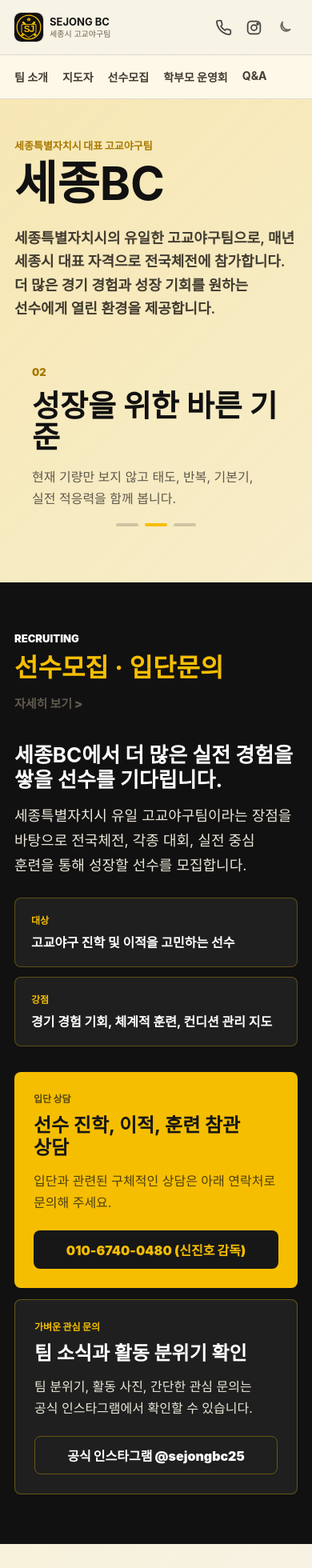
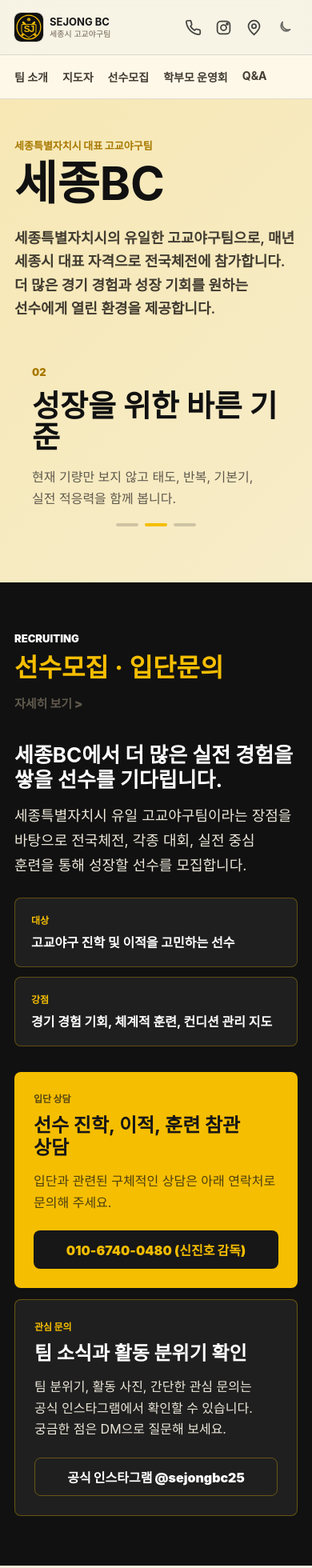
Before and after one commit to sejongbc/sejongbc.github.io, a Nuxt app: page / in a window 390 px wide. Shown: the top 1960 px of the page at 80% size. Built offline with nearby package versions, Linux system fonts and the light colour scheme.

Commit message:
위치 아이콘 추가

```diff
--- a/app/app.vue
+++ b/app/app.vue
@@ -133,6 +133,18 @@
             <rect x="3" y="3" width="18" height="18" rx="5" />
             <circle cx="12" cy="12" r="4" />
             <circle cx="17.2" cy="6.8" r="1.1" />
+          </svg>
+        </a>
+        <a
+          class="location-action"
+          href="https://naver.me/FG7CBgyD"
+          target="_blank"
+          rel="noreferrer"
+          aria-label="네이버 지도에서 훈련 장소 열기"
+        >
+          <svg viewBox="0 0 24 24" aria-hidden="true">
+            <path d="M20 10c0 5-8 12-8 12S4 15 4 10a8 8 0 1 1 16 0z" />
+            <circle cx="12" cy="10" r="3" />
           </svg>
         </a>
         <button
@@ -259,10 +271,11 @@
           </article>
 
           <article class="recruit-contact-card secondary">
-            <span>가벼운 관심 문의</span>
+            <span>관심 문의</span>
             <h3>팀 소식과 활동 분위기 확인</h3>
             <p>
               팀 분위기, 활동 사진, 간단한 관심 문의는 공식 인스타그램에서 확인할 수 있습니다.
+              궁금한 점은 DM으로 질문해 보세요.
             </p>
             <a
               href="https://www.instagram.com/sejongbc25?igsh=MXFjNjRwamswbHZx"
@@ -477,8 +490,8 @@
           <summary>문의는 어디로 하면 되나요?</summary>
           <p>
             입단 상담, 훈련 참관, 이적 관련 문의는 010-6740-0480 (신진호 감독)으로
-            확인할 수 있습니다. 팀 소식과 가벼운 관심 문의는 공식 인스타그램 @sejongbc25를
-            이용해 주세요.
+            확인할 수 있습니다. 팀 소식과 관심 문의는 공식 인스타그램 @sejongbc25를
+            이용해 주세요. 궁금한 점은 DM으로 질문해 보세요.
           </p>
         </details>
       </div>
@@ -781,7 +794,8 @@
 
 .primary-action,
 .phone-action,
-.instagram-action {
+.instagram-action,
+.location-action {
   display: inline-flex;
   min-height: 48px;
   align-items: center;
@@ -797,7 +811,8 @@
 }
 
 .phone-action,
-.instagram-action {
+.instagram-action,
+.location-action {
   width: 40px;
   min-height: 40px;
   padding: 0;
@@ -813,13 +828,16 @@
 .phone-action:hover,
 .phone-action:focus-visible,
 .instagram-action:hover,
-.instagram-action:focus-visible {
+.instagram-action:focus-visible,
+.location-action:hover,
+.location-action:focus-visible {
   opacity: 1;
   transform: scale(1.04);
 }
 
 .phone-action svg,
-.instagram-action svg {
+.instagram-action svg,
+.location-action svg {
   width: 25px;
   height: 25px;
   fill: none;
@@ -1844,7 +1862,8 @@
 
   .primary-action,
   .phone-action,
-  .instagram-action {
+  .instagram-action,
+  .location-action {
     width: 34px;
     min-height: 34px;
   }
@@ -1856,6 +1875,7 @@
 
   .phone-action svg,
   .instagram-action svg,
+  .location-action svg,
   .theme-toggle svg {
     width: 21px;
     height: 21px;
--- a/app/components/details/RecruitDetail.vue
+++ b/app/components/details/RecruitDetail.vue
@@ -27,7 +27,8 @@
         <p>
           입단 상담은 010-6740-0480 (신진호 감독)으로 문의한 뒤 선수 정보 확인, 상담 및 훈련 참관,
           입단 가능 여부 협의 순서로 안내합니다.
-          팀 소식과 가벼운 관심 문의는 공식 인스타그램에서 확인할 수 있습니다.
+          팀 소식과 관심 문의는 공식 인스타그램에서 확인할 수 있습니다.
+          궁금한 점은 DM으로 질문해 보세요.
         </p>
       </section>
       <section>
```
